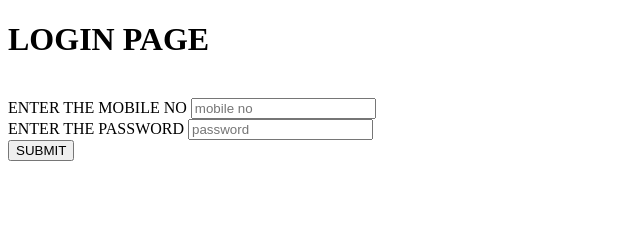
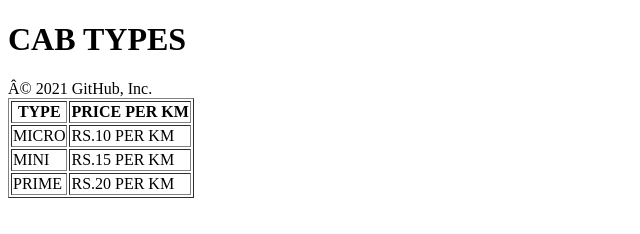
Before and after one commit to mohamedsikkandarA/cabappui, a plain HTML site: page index.html in a window 1280 px wide. Shown: the whole page, without its empty margins (0-640 px from the left). Drawn offline with Linux system fonts and the light colour scheme.

Commit message:
Update index.html

```diff
--- a/index.html
+++ b/index.html
@@ -6,14 +6,16 @@
 <title>Insert title here</title>
 </head>
 <body>
-<form>
-<h1>LOGIN PAGE</h1>
-<br/>
-<label for= "MOBILE NO">ENTER THE MOBILE NO</label>
-<input type ="text" mobile no ="mobile no" id="mobile no"  placeholder="mobile no" required><br/>
-<label for= "PASSWORD">ENTER THE PASSWORD</label>
-<input type ="text" password="password" id="password" placeholder="password"required><br/>
-<button>SUBMIT</button>
-</form>
+<h1>CAB TYPES</h1>
+<table border ="1">
+<thead>
+	<tr><th>TYPE</th><th>PRICE PER KM</th></tr>
+	</thead>
+	<tbody>
+	<tr><td>MICRO</td><td>RS.10 PER KM</td></tr>
+	<tr><td>MINI</td><td>RS.15 PER KM</td></tr>
+	<tr><td>PRIME</td><td>RS.20 PER KM</td></tr>
+	</tbody>
 </body>
 </html>
+© 2021 GitHub, Inc.
```
